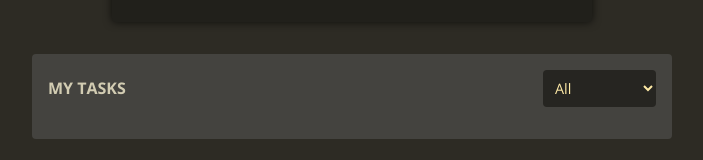
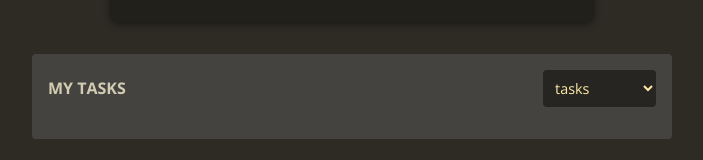
Before and after one commit to Miro-Jankech/09---Sevices-and-dependency-deep-dive, an Angular app: page / in a window 1280 px wide. Shown: the part 336-496 px from the top of the page, without its empty margins (288-991 px from the left). Built offline with nearby package versions, Linux system fonts and the light colour scheme.

Commit message:
services and DI completed

```diff
--- a/src/app/tasks/task.model.ts
+++ b/src/app/tasks/task.model.ts
@@ -1,10 +1,16 @@
+import { InjectionToken, Provider } from "@angular/core";
+
 export type TaskStatus = 'OPEN' | 'IN_PROGRESS' | 'DONE';
 
-export const TaskStatusOptions: {
+export type TaskStatusOptions = {
   value: string,
   taskStatus: string,
   text: string
-}[] = [{
+}[];
+
+export const TASK_STATUS_OPTIONS = new InjectionToken<TaskStatusOptions>('task-status-options');
+
+export const TaskStatusOptions: TaskStatusOptions= [{
   value: 'open',
   taskStatus: 'OPEN',
   text: 'Open'
@@ -19,7 +25,15 @@ export const TaskStatusOptions: {
   taskStatus: 'DONE',
   text: 'Completed'
 },
-]
+];
+
+export const taskStatusOptionsProvider: Provider = {
+  provide: TASK_STATUS_OPTIONS,
+  useValue : TaskStatusOptions
+}
+
+
+
 
 export interface Task {
   id: string;
--- a/src/app/tasks/tasks-list/task-item/task-item.component.html
+++ b/src/app/tasks/tasks-list/task-item/task-item.component.html
@@ -12,13 +12,11 @@
   <p>{{ task().description }}</p>
   <form (ngSubmit)="onChangeTaskStatus(task().id, status.value)">
     <select #status>
-      <option value="open" [selected]="task().status === 'OPEN'">Open</option>
-      <option value="in-progress" [selected]="task().status === 'IN_PROGRESS'">
-        In-Progress
-      </option>
-      <option value="done" [selected]="task().status === 'DONE'">
-        Completed
-      </option>
+      @for (option of tasksStatusOption; track option.value) {
+        <option [value]="option.value"
+          [selected]="task().status === option.taskStatus">{{option.text}}
+        </option>
+      }
     </select>
     <p>
       <button>Change Status</button>
--- a/src/app/tasks/tasks-list/task-item/task-item.component.ts
+++ b/src/app/tasks/tasks-list/task-item/task-item.component.ts
@@ -1,7 +1,8 @@
 import { Component, computed, input, inject } from '@angular/core';
 import { FormsModule } from '@angular/forms';
+import { taskStatusOptionsProvider} from '../../task.model';
 
-import { Task, TaskStatus } from '../../task.model';
+import { Task, TASK_STATUS_OPTIONS, TaskStatus, TaskStatusOptions } from '../../task.model';
 import { TasksService } from '../../tasks.service';
 
 @Component({
@@ -9,10 +10,12 @@ import { TasksService } from '../../tasks.service';
   standalone: true,
   imports: [FormsModule],
   templateUrl: './task-item.component.html',
-  styleUrl: './task-item.component.css',
+  styleUrl: './task-item.component.css'
 })
 export class TaskItemComponent {
 private tasksService = inject(TasksService);
+
+tasksStatusOption = inject(TASK_STATUS_OPTIONS)
 
   task = input.required<Task>();
   taskStatus = computed(() => {
--- a/src/app/tasks/tasks-list/tasks-list.component.html
+++ b/src/app/tasks/tasks-list/tasks-list.component.html
@@ -2,10 +2,10 @@
   <h2>My Tasks</h2>
   <p>
     <select (change)="onChangeTasksFilter(filter.value)" #filter>
-      <option value="all">All</option>
-      <option value="open">Open</option>
-      <option value="in-progress">In-Progress</option>
-      <option value="done">Completed</option>
+      <option value="all">tasks</option>
+      @for (option of tasksStatusOption; track option.value ) {
+        <option [value]="option.value">{{option.text}}</option>
+      }
     </select>
   </p>
 </header>
--- a/src/app/tasks/tasks-list/tasks-list.component.ts
+++ b/src/app/tasks/tasks-list/tasks-list.component.ts
@@ -2,16 +2,20 @@ import { Component, computed, inject, signal } from '@angular/core';
 
 import { TaskItemComponent } from './task-item/task-item.component';
 import { TasksService } from '../tasks.service';
+import { TASK_STATUS_OPTIONS, TaskStatusOptions, taskStatusOptionsProvider } from '../task.model';
 
 @Component({
   selector: 'app-tasks-list',
   standalone: true,
   templateUrl: './tasks-list.component.html',
   styleUrl: './tasks-list.component.css',
-  imports: [TaskItemComponent]
+  imports: [TaskItemComponent],
+  providers: [taskStatusOptionsProvider]
 })
 export class TasksListComponent {
   private tasksService = inject(TasksService);
+
+  tasksStatusOption = inject(TASK_STATUS_OPTIONS);
 
   selectedFilter = signal<string>('all');
   tasks = computed(() => {
```
